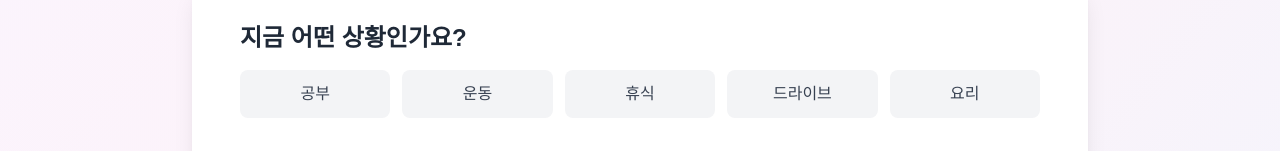
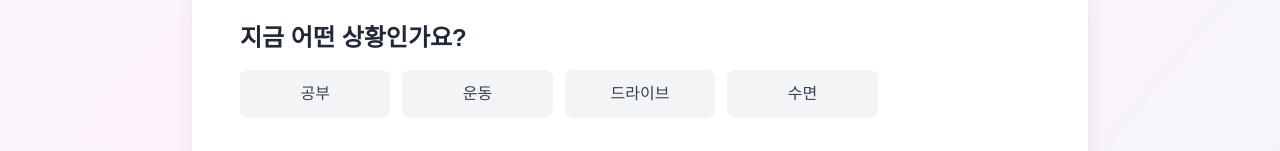
Before and after one commit to SuminJN/playlist-finder, a Next.js app: page / in a window 1280 px wide. Shown: the part 643-794 px from the top of the page. Built offline with nearby package versions, Linux system fonts and the light colour scheme; no server answers.

Commit message:
fix: Update situations array to remove '휴식' and add '수면'

```diff
--- a/components/SearchSection.tsx
+++ b/components/SearchSection.tsx
@@ -6,7 +6,7 @@ import { Playlist } from "@/types/youtube";
 import PlaylistCard from "@/components/PlaylistCard";
 
 // 더미 데이터
-const situations = ["공부", "운동", "휴식", "드라이브", "요리"];
+const situations = ["공부", "운동", "드라이브", "수면"];
 const moods = ["신남", "차분함", "우울함", "집중", "몽환적"];
 
 export default function SearchSection() {
```
